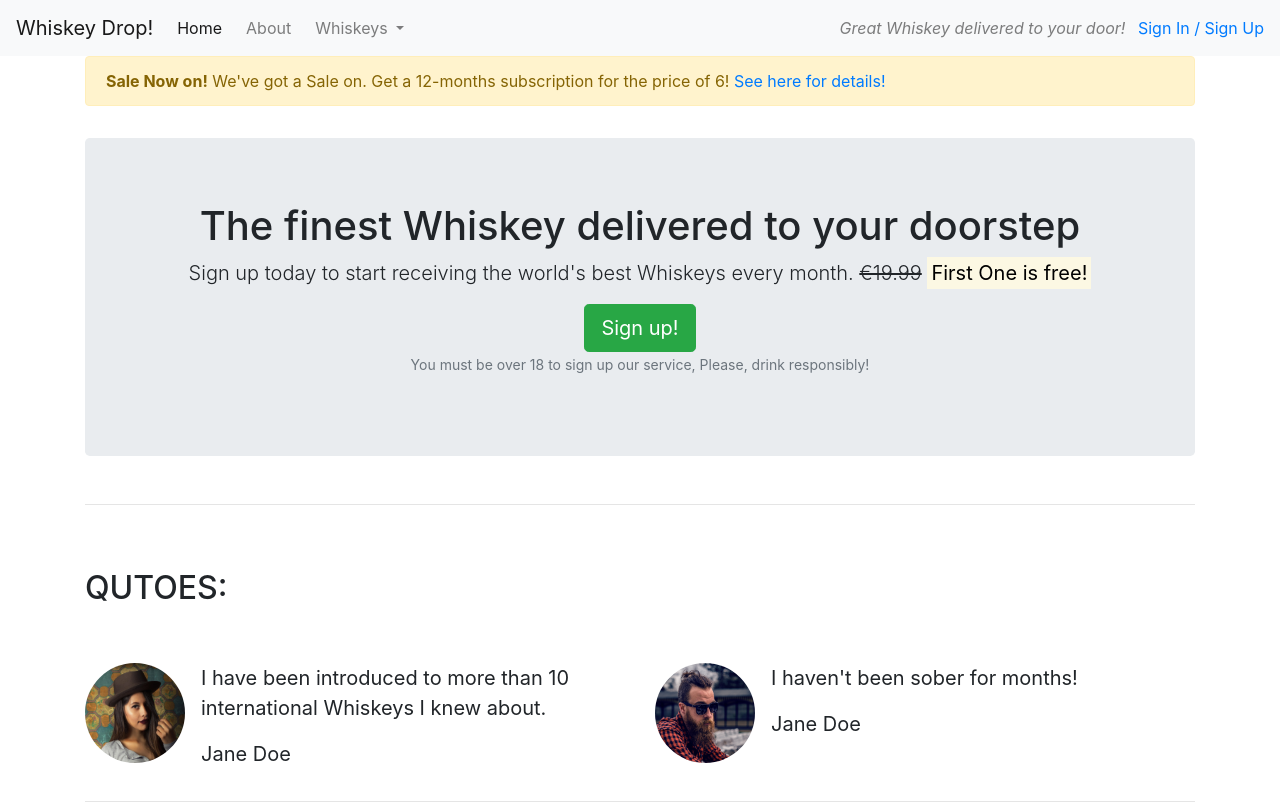
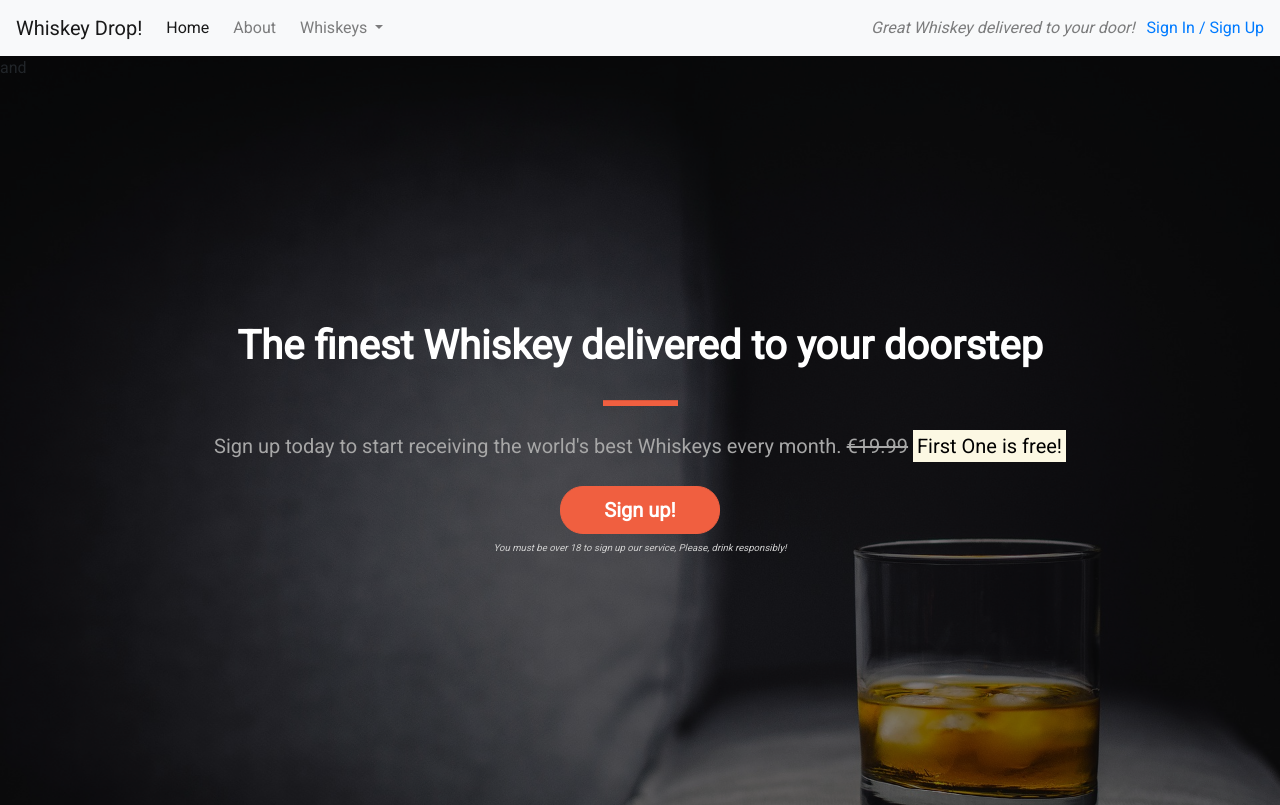
Before and after one commit to Mr-KulwinderSingh/my-project, a plain HTML site: page index.html in a window 1280 px wide. Shown: the top 805 px of the page. Drawn offline with nearby package versions, Linux system fonts and the light colour scheme.

Commit message:
Add new folder css and style.css file, update the entire article section and split it into different divs and classes add sub class and out of bootstrap class to style and add the backgrond picture and update other changes together with the button

```diff
--- /dev/null
+++ b/css/style.css
@@ -0,0 +1,103 @@
+body {
+    font-family: 'Roboto', sans-serif;
+
+}
+
+.alert-container {}
+
+.callout-container {
+    height: 100vh;
+
+        background: url("../images/whiskey-background.jpg") no-repeat center center fixed;
+        -webkit-background-size: cover;
+        -moz-background-size: cover;
+        -o-background-size: cover;
+        background-size: cover;
+
+        display: flex;
+        align-items: center;
+        justify-content: center;
+
+        position: relative;
+
+}
+.opaque-overlay {
+    position: absolute;
+    top: 0;
+    left: 0;
+    height: 100%;
+    width: 100%;
+    background-color: rgb(0,0,0,0.5);
+}
+.quotes-container {
+
+}
+
+.features-container {}
+
+/* block-dividers*/
+.block-divider {
+
+    width: 75px;
+    height: 5px;
+
+}
+
+.block-divider-orange {
+    background-color:  #f05f40;
+
+}
+
+.block-divider-short {
+    width: 35px;
+}
+
+/*jumbotron*/
+
+.jumbotron {
+    background-color: transparent;
+}
+
+.jumbotron-header {
+    color: white;
+    font-weight: bold;
+    margin-bottom: 30px;
+}
+
+.jumbotron .lead {
+    margin: 25px 0;
+    color: #a7a7a7;
+
+}
+
+.jumbotron small {
+
+    font-size: 60%;
+    font-style: italic;
+    color: #d0d0d0;
+}
+
+/* buttons */
+
+.btn--cta {
+    font-weight: bold;
+    border-radius: 23px;
+    width: 160px;
+
+}
+
+.btn--red {
+    color: white;
+    background-color: #f05f40;
+    border-color: #f05f40;
+
+
+}
+
+.btn-red:hover,
+.btn-red:active,
+.btn-red:focus,
+.btn-red:active:focus {
+    background-color: #df4929;
+    border-color: #df4929;
+}
--- a/index.html
+++ b/index.html
@@ -6,6 +6,11 @@
   <meta name="viewport" content="width=device-width, initial-scale=1.0">
   <link rel="stylesheet" href="https://cdn.jsdelivr.net/npm/bootstrap@4.6.2/dist/css/bootstrap.min.css"
     integrity="sha384-xOolHFLEh07PJGoPkLv1IbcEPTNtaed2xpHsD9ESMhqIYd0nLMwNLD69Npy4HI+N" crossorigin="anonymous">
+  <link rel="preconnect" href="https://fonts.googleapis.com">
+  <link rel="preconnect" href="https://fonts.gstatic.com" crossorigin>
+  <link href="https://fonts.googleapis.com/css2?family=Roboto&family=Roboto+Slab:wght@200&display=swap"
+    rel="stylesheet">
+  <link rel="stylesheet" href="css/style.css">
   <script src="https://kit.fontawesome.com/a32f538c40.js" crossorigin="anonymous"></script>
   <title>Whiskey Drop | Taste a new Whiskey every month !</title>
 </head>
@@ -31,7 +36,7 @@
             <a class="dropdown-item" href="#">Japanese</a>
           </div>
         </li>
-        <li class="nav-item mr-2 d-block d-sm-none"><a class="nav-link" href="/login" >Sign In / Sign Up</a></li>
+        <li class="nav-item mr-2 d-block d-sm-none"><a class="nav-link" href="/login">Sign In / Sign Up</a></li>
       </ul>
     </div>
     <div class="d-none d-md-block">
@@ -39,7 +44,7 @@
       <a href="/login">Sign In / Sign Up</a>
     </div>
   </nav>
-  <article class="container ">
+  <!-- <article class="container alert-container">
     <div class="row d-none d-sm-block">
       <div class="col-12">
         <div class="alert alert-warning"><strong>Sale Now on!</strong> We've got a Sale on. Get a 12-months subscription
@@ -47,25 +52,31 @@
         </div>
       </div>
     </div>
+    </div> -->
+    <div class="container-fluid callout-container">
       <!-- Callout -->
+      <div class="opaque-overlay">and</div>
       <div class="row">
         <div class="col-12">
           <section class="callout jumbotron mt-3 text-center">
-          <h1>The finest Whiskey delivered to your doorstep</h1>
+            <h1 class="jumbotron-header">The finest Whiskey delivered to your doorstep</h1>
+            <hr class="block-divider block-divider-orange">
             <p class="lead">Sign up today to start receiving the world's best Whiskeys every month.
               <s class="d-none d-sm-inline">€19.99</s>
               <span class="d-inline d-sm-none"><br></span>
               <strong><mark>First One is free!</mark></strong>
             </p>
-          <button class="btn btn-success btn-lg" data-toggle="modal" data-target="#signUpModal" >Sign up!</button>
+            <button class="btn btn-success btn-lg btn--cta btn--red" data-toggle="modal" data-target="#signUpModal">Sign up!</button>
             <p class="text-muted"><small>You must be over 18 to sign up our service, Please, drink responsibly!</small>
             </p>
           </section>
         </div>
       </div>
+    </div>
     <!-- /Callout -->
-    <hr>
+
     <!-- Quotes-->
+    <div class="container quotes-container">
       <section class="quotes">
         <div class="row">
           <div class="col-12 my-5">
@@ -104,9 +115,10 @@
           </div>
         </div>
         <!-- /Quotes -->
-      <hr>
       </section>
+    </div>
     <!-- Features-->
+    <div class="features-container">
       <section class="features--">
         <div class="row">
           <div class="col-12 col-md-6 my-5">
@@ -151,6 +163,7 @@
           </div>
         </div>
       </section>
+    </div>
     <!-- /Features-->
     <!-- Monthly Favorites-->
     <section class="montly-favorites">
```
Also changed, not shown: images/whiskey-background.jpg (added). Lines whose indentation alone changed are shown as unchanged.
